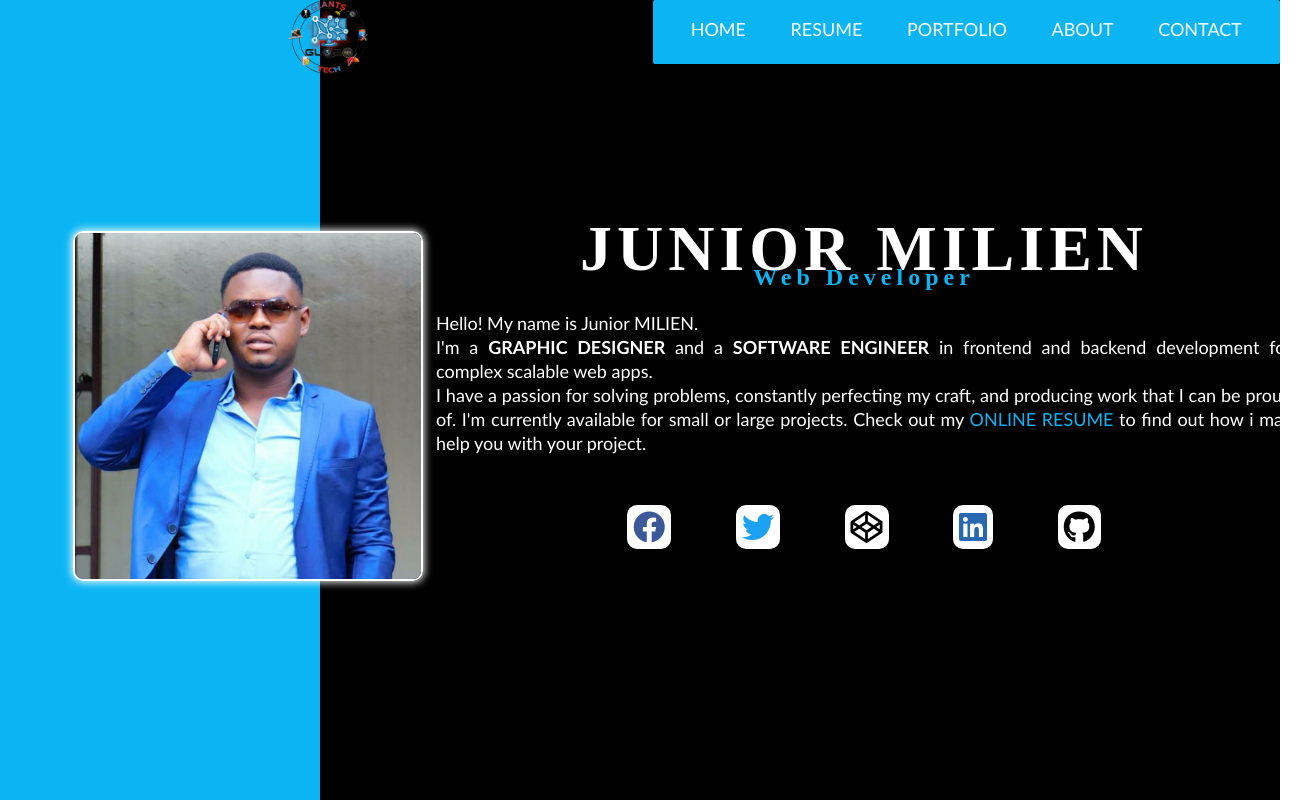
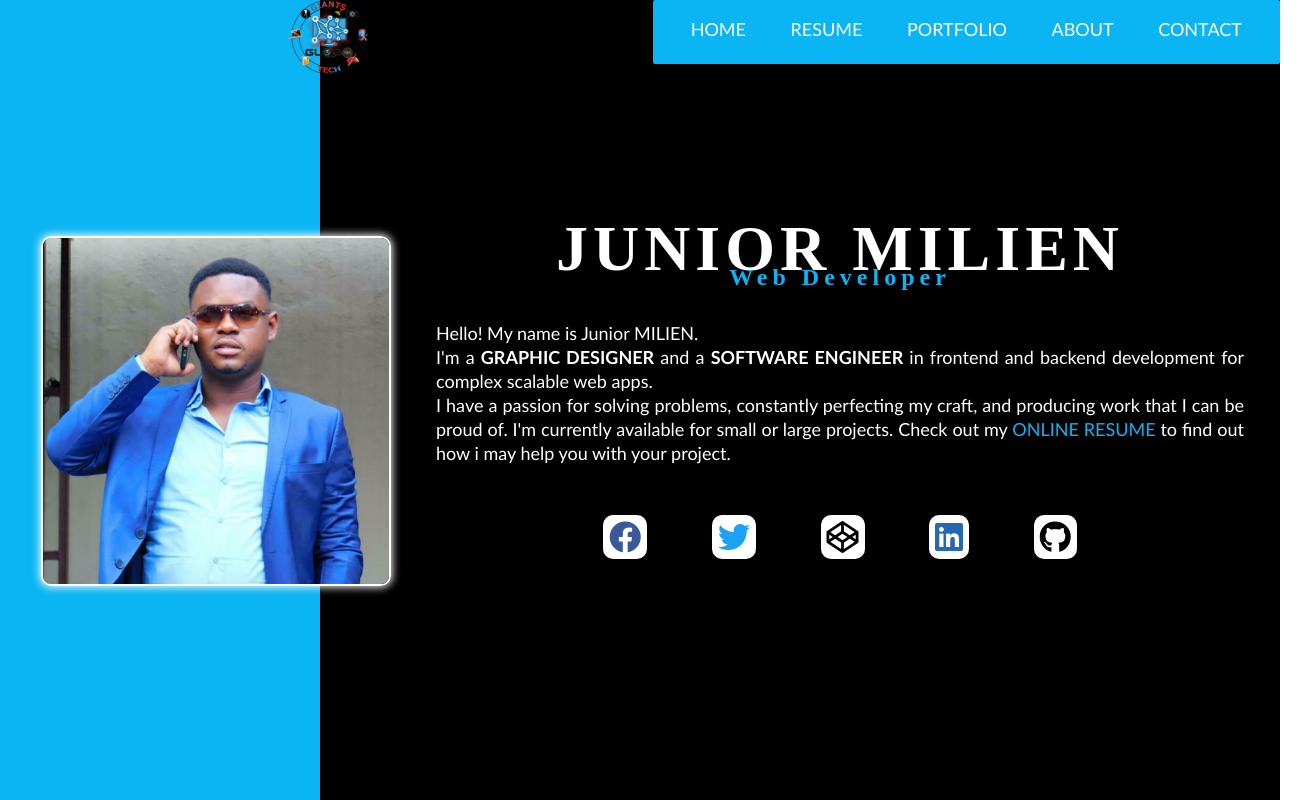
Before and after one commit to juniorthx3/portfolio, a plain HTML site: page index.html in a window 1280 px wide. Shown: the whole page, 1312 px wide, since content can reach past the window. Drawn offline with Linux system fonts and the light colour scheme; a web font is replaced by a local one.

Commit message:
fix some styles

```diff
--- a/style.css
+++ b/style.css
@@ -84,14 +84,14 @@ header .container .menu .menu-item{
 }
 /******************************************************/
 #home .presentation .picture{
-    width:21rem;
+    width:17rem;
     display: flex;
     justify-content: center;
     align-items: center;
 }
 
 #home .presentation .info{
-    width: 56rem;
+    width: 53rem;
     text-align: center;
     font-size:18px;
     padding:20px;
@@ -118,7 +118,7 @@ header .container .menu .menu-item{
     letter-spacing: 5px;
     font-size:1.5rem;
     margin-top:-22px;
-    margin-bottom:20px;
+    margin-bottom:30px;
     color:#0bb5f4;
 }
 
```
